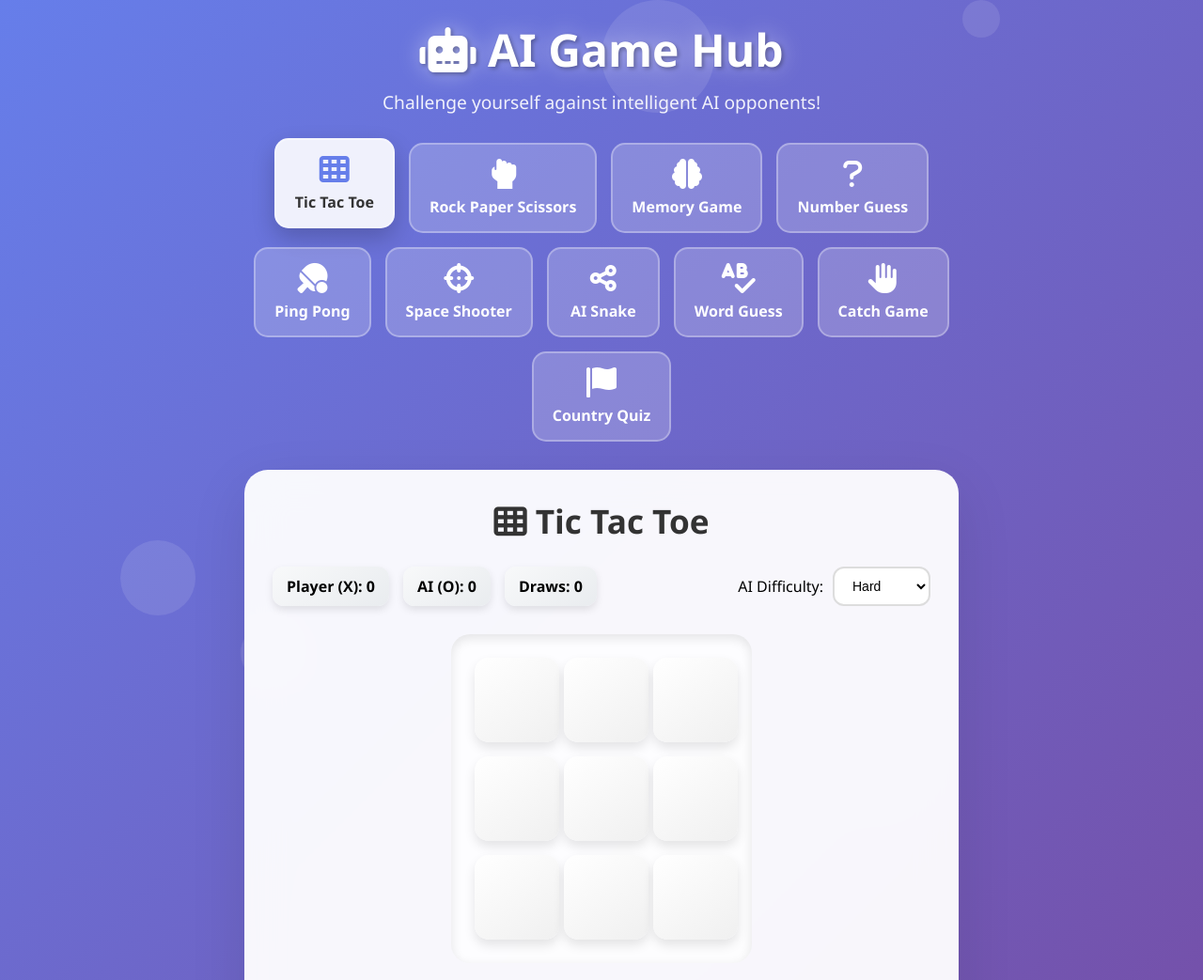
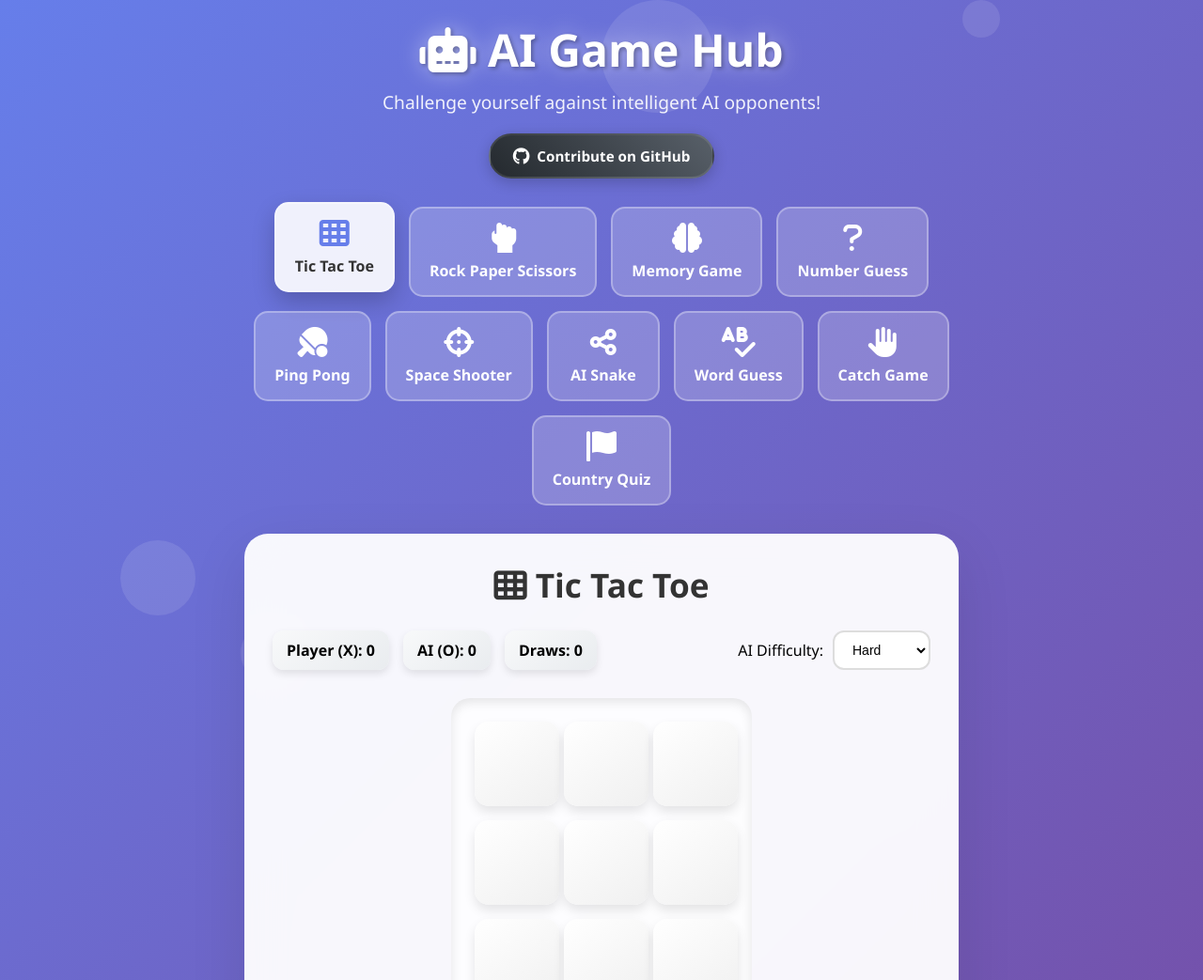
Before and after one commit to somyadipghosh/Web-games, a plain HTML site: page index.html in a window 1280 px wide. Shown: the top 1043 px of the page at 94% size. Drawn offline with Linux system fonts and the light colour scheme.

Commit message:
Add GitHub contribution button to header with styling

```diff
--- a/index.html
+++ b/index.html
@@ -22,6 +22,12 @@
         <header class="main-header">
             <h1><i class="fas fa-robot"></i> AI Game Hub</h1>
             <p>Challenge yourself against intelligent AI opponents!</p>
+            <div class="header-actions">
+                <a href="https://github.com/somyadipghosh/Web-games" target="_blank" class="github-btn">
+                    <i class="fab fa-github"></i>
+                    <span>Contribute on GitHub</span>
+                </a>
+            </div>
         </header>
 
         <div class="game-selector">
--- a/style.css
+++ b/style.css
@@ -116,6 +116,47 @@ body {
     color: rgba(255, 255, 255, 0.9);
     font-size: 1.2em;
     margin-bottom: 20px;
+}
+
+/* Header Actions */
+.header-actions {
+    margin-top: 15px;
+    display: flex;
+    justify-content: center;
+    align-items: center;
+}
+
+.github-btn {
+    display: inline-flex;
+    align-items: center;
+    gap: 8px;
+    padding: 12px 24px;
+    background: linear-gradient(45deg, #24292e, #586069);
+    color: white;
+    text-decoration: none;
+    border-radius: 25px;
+    font-weight: 600;
+    font-size: 0.95em;
+    transition: all 0.3s ease;
+    box-shadow: 0 4px 15px rgba(0, 0, 0, 0.2);
+    border: 2px solid rgba(255, 255, 255, 0.1);
+    backdrop-filter: blur(10px);
+}
+
+.github-btn:hover {
+    background: linear-gradient(45deg, #2c3e50, #34495e);
+    transform: translateY(-2px);
+    box-shadow: 0 6px 20px rgba(0, 0, 0, 0.3);
+    border-color: rgba(255, 255, 255, 0.2);
+}
+
+.github-btn:active {
+    transform: translateY(0);
+    box-shadow: 0 4px 15px rgba(0, 0, 0, 0.2);
+}
+
+.github-btn i {
+    font-size: 1.2em;
 }
 
 @keyframes glow {
```
